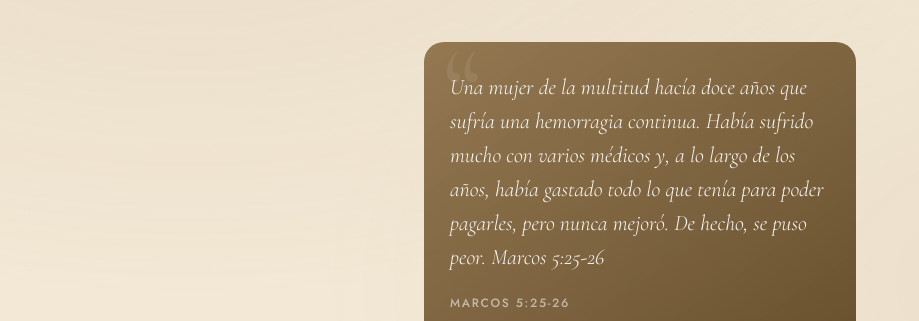
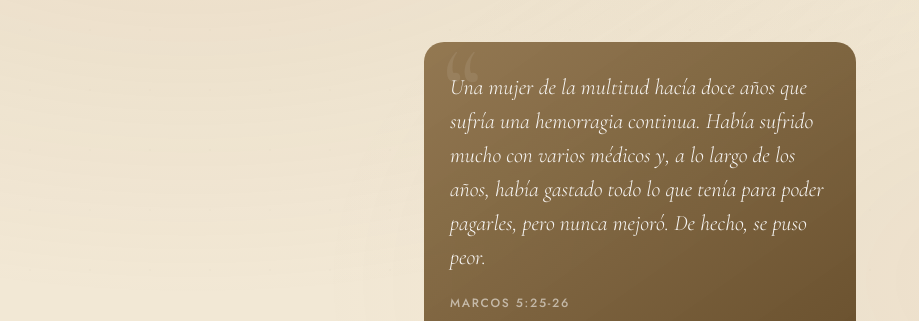
Before and after one commit to Gab1nh0/siloe, a React (Vite) app: page / in a window 1280 px wide. Both pictures are taken after a click on the element "chevron_right". Shown: the part 360-681 px from the top of the page, without its empty margins (0-919 px from the left). Built offline with nearby package versions, Linux system fonts and the light colour scheme.

Commit message:
capitulo1_v5

```diff
--- a/src/diaUno.tsx
+++ b/src/diaUno.tsx
@@ -67,7 +67,7 @@ function DiaUno({ onBack }: DiaUnoProps) {
         {/* Versículo */}
         <div className="dia-uno-verse-card fade-up delay-3">
           <p className="dia-uno-verse-text">
-            Una mujer de la multitud hacía doce años que sufría una hemorragia continua. Había sufrido mucho con varios médicos y, a lo largo de los años, había gastado todo lo que tenía para poder pagarles, pero nunca mejoró. De hecho, se puso peor. Marcos 5:25-26
+            Una mujer de la multitud hacía doce años que sufría una hemorragia continua. Había sufrido mucho con varios médicos y, a lo largo de los años, había gastado todo lo que tenía para poder pagarles, pero nunca mejoró. De hecho, se puso peor.
           </p>
           <span className="dia-uno-verse-ref">Marcos 5:25-26</span>
         </div>
```
